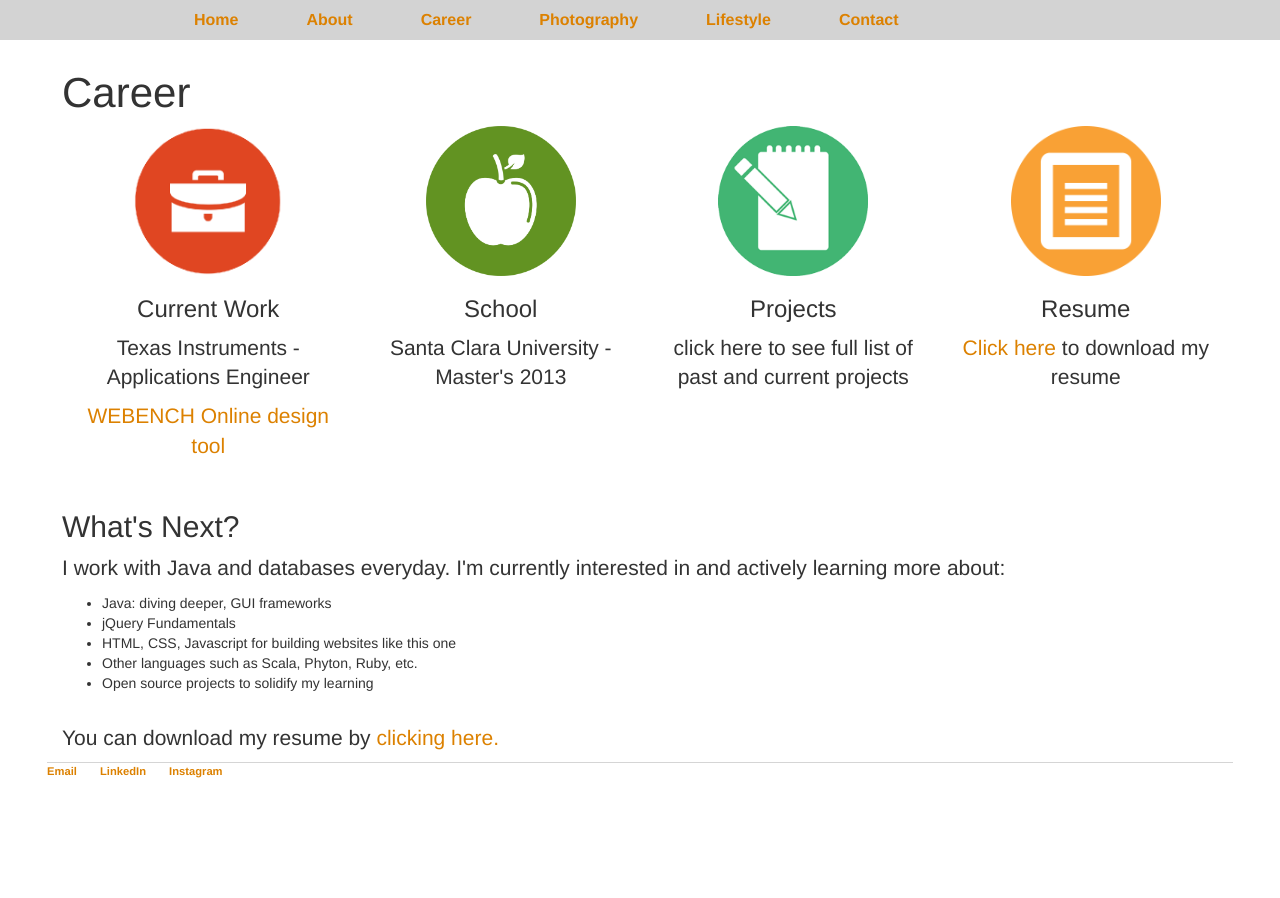
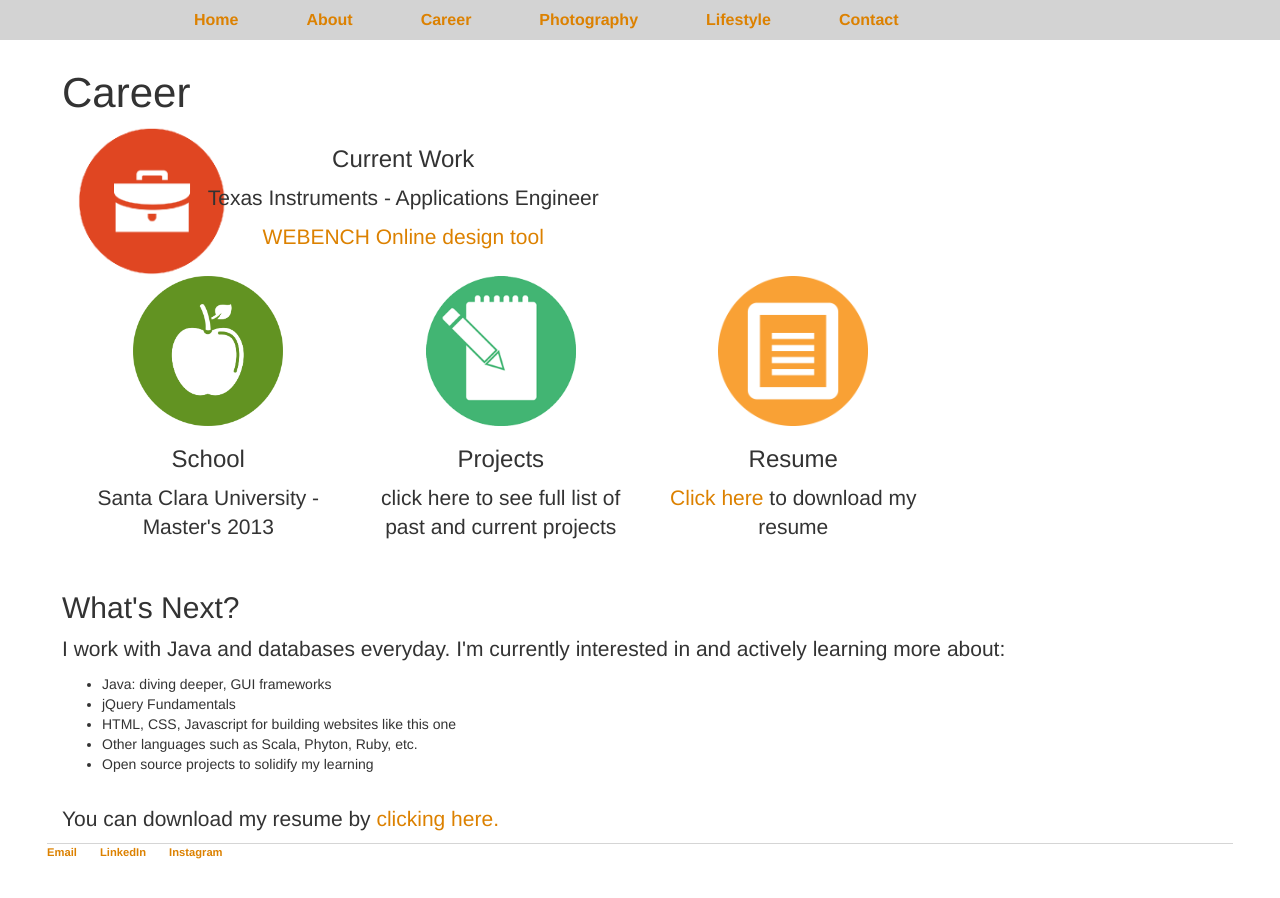
Before and after one commit to itsonlyjaz/itsonlyjaz.github.io, a Jekyll site: the page built from career/index.html, in a window 1280 px wide. Built offline with Jekyll 4.4.1, drawn with Linux system fonts in a browser that asks for light colours.

Commit message:
Update index.html

```diff
--- a/career/index.html
+++ b/career/index.html
@@ -20,11 +20,17 @@
    <div>
     <div class="services container">
     <div class="row">
-        <section class="col-xs-12 col-sm-12 col-md-6 col-lg-3">
-            <img class="icon" src="work2.png" alt="Icon">
-            <h3>Current Work</h3>
-            <p>Texas Instruments - Applications Engineer
-           <p><a href="http://www.ti.com/webench">WEBENCH Online design tool</a></p>
+        <section class="col-xs-12 col-sm-12 col-md-6 col-lg-12">
+          <div class="row">
+            <div class="col-lg-1">
+              <img class="icon" src="work2.png" alt="Icon">
+            </div>
+            <div class="col-lg-5">
+              <h3>Current Work</h3>
+              <p>Texas Instruments - Applications Engineer
+              <p><a href="http://www.ti.com/webench">WEBENCH Online design tool</a></p>
+           </div>
+         </div>
         </section>
 
 
```
